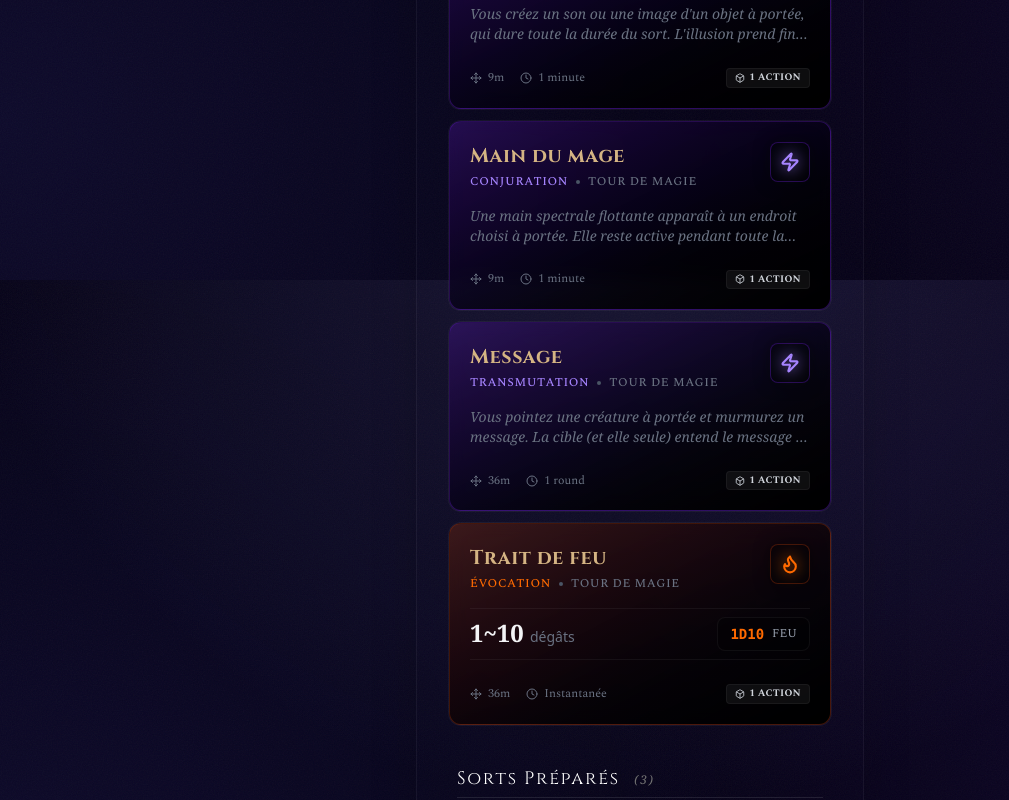
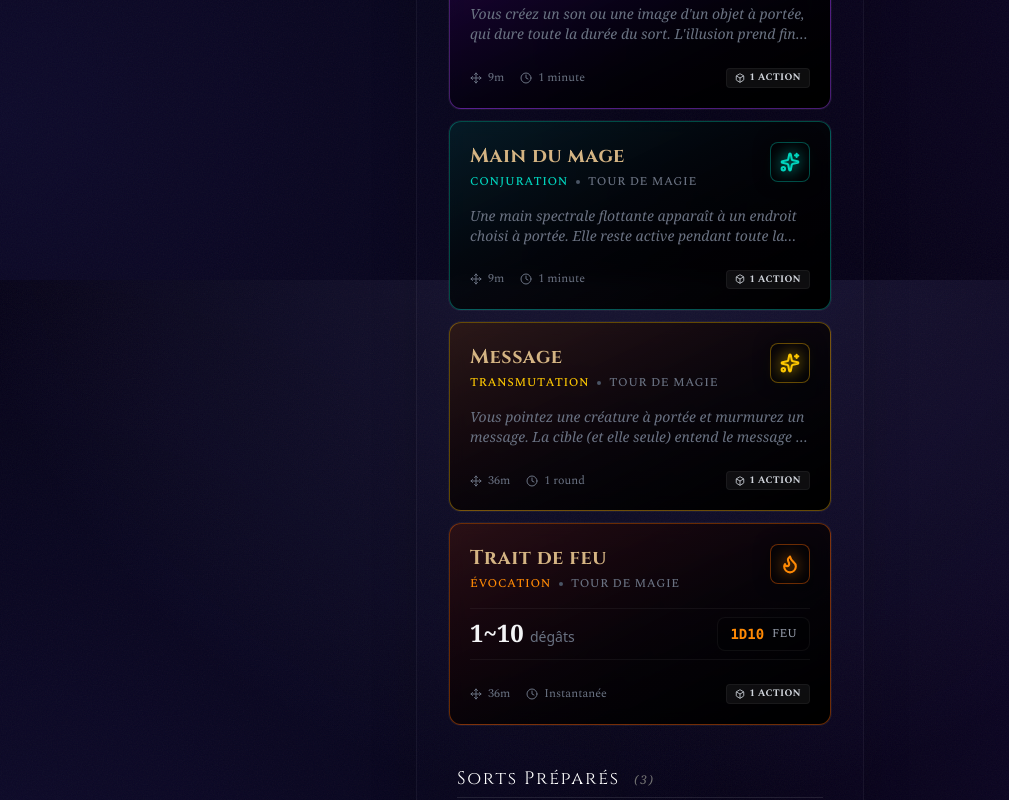
Before and after one commit to francoisduplan/grimoire-app, a Next.js app: page / in a window 1280 px wide. Shown: the part 1320-2120 px from the top of the page, without its empty margins (0-1009 px from the left). Built offline with nearby package versions, Linux system fonts and the light colour scheme.

Commit message:
Fix couleurs coherentes, range Rayon ardent 6-36, fix TypeScript

```diff
--- a/src/components/features/SpellDetail.tsx
+++ b/src/components/features/SpellDetail.tsx
@@ -303,7 +303,7 @@ export function SpellDetail({ spell, onClose }: SpellDetailProps) {
 
   // Calcul des dés de dégâts avec upcast ET scaling cantrip
   const getUpcastDice = () => {
-    if (!spell.damage) return spell.damage?.dice || '';
+    if (!spell.damage) return '';
     const baseDice = spell.damage.dice;
 
     // Scaling des cantrips (niveau 0)
@@ -412,7 +412,7 @@ export function SpellDetail({ spell, onClose }: SpellDetailProps) {
       textGradient: 'from-amber-200 via-amber-400 to-yellow-500'
     };
 
-    // 2. Ensuite les buffs actifs
+    // 2. Buffs actifs → Cyan
     if (isActiveEffect) return {
       accent: 'text-cyan-400 border-cyan-400/50 shadow-cyan-400/40',
       glow: 'bg-cyan-400',
@@ -425,17 +425,41 @@ export function SpellDetail({ spell, onClose }: SpellDetailProps) {
       textGradient: 'from-cyan-200 via-cyan-400 to-blue-500'
     };
 
-    // 3. Enfin le thème par défaut du sort
+    // 3. Dons / Aptitudes / Chronomancie → Or
+    if (['Aptitude', 'Don', 'Chronomancie'].includes(spell.school)) return {
+      accent: 'text-amber-400 border-amber-400/30 shadow-amber-400/20',
+      glow: 'bg-amber-400',
+      glowRgb: '251, 191, 36',
+      glowShadow: '0 0 10px rgba(251, 191, 36, 0.1)',
+      glowShadowHover: '0 0 15px rgba(251, 191, 36, 0.18)',
+      btnGradient: 'from-amber-600 to-yellow-900',
+      btnShadow: 'shadow-amber-900/40',
+      btnBorder: 'border-amber-500/40',
+      textGradient: 'from-amber-200 via-amber-400 to-yellow-500'
+    };
+
+    // 4. Par TYPE DE DÉGÂTS (priorité)
     if (spell.damage?.type === 'Feu') return {
-      accent: 'text-orange-500 border-orange-500/30 shadow-orange-500/20',
-      glow: 'bg-orange-500',
-      glowRgb: '249, 115, 22',
-      glowShadow: '0 0 10px rgba(249, 115, 22, 0.1)',
-      glowShadowHover: '0 0 15px rgba(249, 115, 22, 0.18)',
+      accent: 'text-orange-400 border-orange-400/30 shadow-orange-400/20',
+      glow: 'bg-orange-400',
+      glowRgb: '251, 146, 60',
+      glowShadow: '0 0 10px rgba(251, 146, 60, 0.1)',
+      glowShadowHover: '0 0 15px rgba(251, 146, 60, 0.18)',
       btnGradient: 'from-orange-600 to-red-900',
       btnShadow: 'shadow-orange-900/40',
       btnBorder: 'border-orange-500/40',
       textGradient: 'from-orange-200 via-orange-400 to-red-500'
+    };
+    if (spell.damage?.type === 'Tonnerre') return {
+      accent: 'text-sky-400 border-sky-400/30 shadow-sky-400/20',
+      glow: 'bg-sky-400',
+      glowRgb: '56, 189, 248',
+      glowShadow: '0 0 10px rgba(56, 189, 248, 0.1)',
+      glowShadowHover: '0 0 15px rgba(56, 189, 248, 0.18)',
+      btnGradient: 'from-sky-600 to-blue-900',
+      btnShadow: 'shadow-sky-900/40',
+      btnBorder: 'border-sky-500/40',
+      textGradient: 'from-sky-200 via-sky-400 to-blue-500'
     };
     if (spell.damage?.type === 'Force') return {
       accent: 'text-fuchsia-400 border-fuchsia-400/30 shadow-fuchsia-400/20',
@@ -448,6 +472,63 @@ export function SpellDetail({ spell, onClose }: SpellDetailProps) {
       btnBorder: 'border-fuchsia-500/40',
       textGradient: 'from-fuchsia-200 via-fuchsia-400 to-purple-500'
     };
+    if (spell.damage?.type === 'Froid') return {
+      accent: 'text-cyan-300 border-cyan-300/30 shadow-cyan-300/20',
+      glow: 'bg-cyan-300',
+      glowRgb: '103, 232, 249',
+      glowShadow: '0 0 10px rgba(103, 232, 249, 0.1)',
+      glowShadowHover: '0 0 15px rgba(103, 232, 249, 0.18)',
+      btnGradient: 'from-cyan-600 to-blue-900',
+      btnShadow: 'shadow-cyan-900/40',
+      btnBorder: 'border-cyan-400/40',
+      textGradient: 'from-cyan-100 via-cyan-300 to-blue-400'
+    };
+    if (spell.damage?.type === 'Variable') return {
+      accent: 'text-violet-400 border-violet-400/30 shadow-violet-400/20',
+      glow: 'bg-violet-400',
+      glowRgb: '167, 139, 250',
+      glowShadow: '0 0 10px rgba(167, 139, 250, 0.1)',
+      glowShadowHover: '0 0 15px rgba(167, 139, 250, 0.18)',
+      btnGradient: 'from-violet-600 to-indigo-900',
+      btnShadow: 'shadow-violet-900/40',
+      btnBorder: 'border-violet-500/40',
+      textGradient: 'from-violet-200 via-violet-400 to-indigo-500'
+    };
+
+    // 5. Par ÉCOLE (sorts utilitaires)
+    if (spell.school === 'Abjuration') return {
+      accent: 'text-blue-400 border-blue-400/30 shadow-blue-400/20',
+      glow: 'bg-blue-400',
+      glowRgb: '96, 165, 250',
+      glowShadow: '0 0 10px rgba(96, 165, 250, 0.1)',
+      glowShadowHover: '0 0 15px rgba(96, 165, 250, 0.18)',
+      btnGradient: 'from-blue-600 to-blue-900',
+      btnShadow: 'shadow-blue-900/40',
+      btnBorder: 'border-blue-500/40',
+      textGradient: 'from-blue-200 via-blue-400 to-blue-600'
+    };
+    if (spell.school === 'Divination') return {
+      accent: 'text-cyan-400 border-cyan-400/30 shadow-cyan-400/20',
+      glow: 'bg-cyan-400',
+      glowRgb: '34, 211, 238',
+      glowShadow: '0 0 10px rgba(34, 211, 238, 0.1)',
+      glowShadowHover: '0 0 15px rgba(34, 211, 238, 0.18)',
+      btnGradient: 'from-cyan-600 to-teal-900',
+      btnShadow: 'shadow-cyan-900/40',
+      btnBorder: 'border-cyan-500/40',
+      textGradient: 'from-cyan-200 via-cyan-400 to-teal-500'
+    };
+    if (spell.school === 'Illusion') return {
+      accent: 'text-purple-400 border-purple-400/30 shadow-purple-400/20',
+      glow: 'bg-purple-400',
+      glowRgb: '192, 132, 252',
+      glowShadow: '0 0 10px rgba(192, 132, 252, 0.1)',
+      glowShadowHover: '0 0 15px rgba(192, 132, 252, 0.18)',
+      btnGradient: 'from-purple-600 to-purple-900',
+      btnShadow: 'shadow-purple-900/40',
+      btnBorder: 'border-purple-500/40',
+      textGradient: 'from-purple-200 via-purple-400 to-purple-600'
+    };
     if (spell.school === 'Nécromancie') return {
       accent: 'text-emerald-400 border-emerald-400/30 shadow-emerald-400/20',
       glow: 'bg-emerald-400',
@@ -459,28 +540,52 @@ export function SpellDetail({ spell, onClose }: SpellDetailProps) {
       btnBorder: 'border-emerald-500/40',
       textGradient: 'from-emerald-200 via-emerald-400 to-green-500'
     };
-    if (spell.school === 'Abjuration') return {
-      accent: 'text-cyan-400 border-cyan-400/30 shadow-cyan-400/20',
-      glow: 'bg-cyan-400',
-      glowRgb: '34, 211, 238',
-      glowShadow: '0 0 10px rgba(34, 211, 238, 0.1)',
-      glowShadowHover: '0 0 15px rgba(34, 211, 238, 0.18)',
-      btnGradient: 'from-cyan-600 to-blue-900',
-      btnShadow: 'shadow-cyan-900/40',
-      btnBorder: 'border-cyan-500/40',
-      textGradient: 'from-cyan-200 via-cyan-400 to-blue-500'
-    };
-    if (['Aptitude', 'Don', 'Chronomancie'].includes(spell.school)) return {
-      accent: 'text-amber-400 border-amber-400/30 shadow-amber-400/20',
-      glow: 'bg-amber-400',
-      glowRgb: '251, 191, 36',
-      glowShadow: '0 0 10px rgba(251, 191, 36, 0.1)',
-      glowShadowHover: '0 0 15px rgba(251, 191, 36, 0.18)',
-      btnGradient: 'from-amber-600 to-yellow-900',
-      btnShadow: 'shadow-amber-900/40',
-      btnBorder: 'border-amber-500/40',
-      textGradient: 'from-amber-200 via-amber-400 to-yellow-500'
-    };
+    if (spell.school === 'Conjuration') return {
+      accent: 'text-teal-400 border-teal-400/30 shadow-teal-400/20',
+      glow: 'bg-teal-400',
+      glowRgb: '45, 212, 191',
+      glowShadow: '0 0 10px rgba(45, 212, 191, 0.1)',
+      glowShadowHover: '0 0 15px rgba(45, 212, 191, 0.18)',
+      btnGradient: 'from-teal-600 to-teal-900',
+      btnShadow: 'shadow-teal-900/40',
+      btnBorder: 'border-teal-500/40',
+      textGradient: 'from-teal-200 via-teal-400 to-teal-600'
+    };
+    if (spell.school === 'Enchantement') return {
+      accent: 'text-pink-400 border-pink-400/30 shadow-pink-400/20',
+      glow: 'bg-pink-400',
+      glowRgb: '244, 114, 182',
+      glowShadow: '0 0 10px rgba(244, 114, 182, 0.1)',
+      glowShadowHover: '0 0 15px rgba(244, 114, 182, 0.18)',
+      btnGradient: 'from-pink-600 to-pink-900',
+      btnShadow: 'shadow-pink-900/40',
+      btnBorder: 'border-pink-500/40',
+      textGradient: 'from-pink-200 via-pink-400 to-pink-600'
+    };
+    if (spell.school === 'Transmutation') return {
+      accent: 'text-yellow-400 border-yellow-400/30 shadow-yellow-400/20',
+      glow: 'bg-yellow-400',
+      glowRgb: '250, 204, 21',
+      glowShadow: '0 0 10px rgba(250, 204, 21, 0.1)',
+      glowShadowHover: '0 0 15px rgba(250, 204, 21, 0.18)',
+      btnGradient: 'from-yellow-600 to-amber-900',
+      btnShadow: 'shadow-yellow-900/40',
+      btnBorder: 'border-yellow-500/40',
+      textGradient: 'from-yellow-200 via-yellow-400 to-amber-500'
+    };
+    if (spell.school === 'Évocation') return {
+      accent: 'text-red-400 border-red-400/30 shadow-red-400/20',
+      glow: 'bg-red-400',
+      glowRgb: '248, 113, 113',
+      glowShadow: '0 0 10px rgba(248, 113, 113, 0.1)',
+      glowShadowHover: '0 0 15px rgba(248, 113, 113, 0.18)',
+      btnGradient: 'from-red-600 to-red-900',
+      btnShadow: 'shadow-red-900/40',
+      btnBorder: 'border-red-500/40',
+      textGradient: 'from-red-200 via-red-400 to-red-600'
+    };
+
+    // Défaut → Violet
     return {
       accent: 'text-violet-400 border-violet-400/30 shadow-violet-400/20',
       glow: 'bg-violet-400',
--- a/src/components/ui/SpellCard.tsx
+++ b/src/components/ui/SpellCard.tsx
@@ -46,7 +46,7 @@ export function SpellCard({ spell, onClick, isPrepared = false, isKnown = false,
   const isRituel = spell.ritual;
   const isDon = ['Don', 'Aptitude', 'Chronomancie'].includes(spell.school);
 
-  // Configuration visuelle selon l'école ou le type de dégâts
+  // Configuration visuelle selon le type de dégâts OU l'école
   const getTheme = () => {
     // 1. SI GRATUIT : Thème OR Forcé
     if (isFreeCast) return {
@@ -57,6 +57,7 @@ export function SpellCard({ spell, onClick, isPrepared = false, isKnown = false,
       glow: 'shadow-amber-500/20'
     };
 
+    // 2. Dons / Aptitudes / Chronomancie → Or
     if (isDon) return {
       color: 'text-amber-400',
       bg: 'from-amber-950/40 to-black',
@@ -64,47 +65,109 @@ export function SpellCard({ spell, onClick, isPrepared = false, isKnown = false,
       icon: Star,
       glow: 'shadow-amber-500/10'
     };
+
+    // 3. Par TYPE DE DÉGÂTS (priorité)
     if (spell.damage?.type === 'Feu') return {
-      color: 'text-orange-500',
-      bg: 'from-orange-900/40 to-black',
-      border: 'border-orange-900/50',
+      color: 'text-orange-400',
+      bg: 'from-orange-950/50 to-black',
+      border: 'border-orange-500/40',
       icon: Flame,
-      glow: 'shadow-orange-900/20'
+      glow: 'shadow-orange-500/20'
     };
+    if (spell.damage?.type === 'Tonnerre') return {
+      color: 'text-sky-400',
+      bg: 'from-sky-950/50 to-black',
+      border: 'border-sky-500/40',
+      icon: Zap,
+      glow: 'shadow-sky-500/20'
+    };
+    if (spell.damage?.type === 'Force') return {
+      color: 'text-fuchsia-400',
+      bg: 'from-fuchsia-950/50 to-black',
+      border: 'border-fuchsia-500/40',
+      icon: Sparkles,
+      glow: 'shadow-fuchsia-500/20'
+    };
+    if (spell.damage?.type === 'Froid') return {
+      color: 'text-cyan-300',
+      bg: 'from-cyan-950/50 to-black',
+      border: 'border-cyan-400/40',
+      icon: Sparkles,
+      glow: 'shadow-cyan-400/20'
+    };
+    if (spell.damage?.type === 'Variable') return {
+      color: 'text-violet-400',
+      bg: 'from-violet-950/50 to-black',
+      border: 'border-violet-500/40',
+      icon: Sparkles,
+      glow: 'shadow-violet-500/20'
+    };
+
+    // 4. Par ÉCOLE (sorts utilitaires)
     if (spell.school === 'Abjuration') return {
       color: 'text-blue-400',
-      bg: 'from-blue-900/40 to-black',
-      border: 'border-blue-900/50',
+      bg: 'from-blue-950/50 to-black',
+      border: 'border-blue-500/40',
       icon: Shield,
-      glow: 'shadow-blue-900/20'
-    };
-    if (spell.school === 'Nécromancie') return {
-      color: 'text-green-500',
-      bg: 'from-green-900/40 to-black',
-      border: 'border-green-900/50',
-      icon: Skull,
-      glow: 'shadow-green-900/20'
-    };
-     if (spell.damage?.type === 'Force') return {
-      color: 'text-fuchsia-400',
-      bg: 'from-fuchsia-900/40 to-black',
-      border: 'border-fuchsia-900/50',
-      icon: Sparkles,
-      glow: 'shadow-fuchsia-900/20'
+      glow: 'shadow-blue-500/20'
     };
     if (spell.school === 'Divination') return {
       color: 'text-cyan-400',
-      bg: 'from-cyan-900/40 to-black',
-      border: 'border-cyan-900/50',
+      bg: 'from-cyan-950/50 to-black',
+      border: 'border-cyan-500/40',
       icon: Eye,
-      glow: 'shadow-cyan-900/20'
+      glow: 'shadow-cyan-500/20'
     };
+    if (spell.school === 'Illusion') return {
+      color: 'text-purple-400',
+      bg: 'from-purple-950/50 to-black',
+      border: 'border-purple-500/40',
+      icon: Eye,
+      glow: 'shadow-purple-500/20'
+    };
+    if (spell.school === 'Nécromancie') return {
+      color: 'text-emerald-400',
+      bg: 'from-emerald-950/50 to-black',
+      border: 'border-emerald-500/40',
+      icon: Skull,
+      glow: 'shadow-emerald-500/20'
+    };
+    if (spell.school === 'Conjuration') return {
+      color: 'text-teal-400',
+      bg: 'from-teal-950/50 to-black',
+      border: 'border-teal-500/40',
+      icon: Sparkles,
+      glow: 'shadow-teal-500/20'
+    };
+    if (spell.school === 'Enchantement') return {
+      color: 'text-pink-400',
+      bg: 'from-pink-950/50 to-black',
+      border: 'border-pink-500/40',
+      icon: Brain,
+      glow: 'shadow-pink-500/20'
+    };
+    if (spell.school === 'Transmutation') return {
+      color: 'text-yellow-400',
+      bg: 'from-yellow-950/50 to-black',
+      border: 'border-yellow-500/40',
+      icon: Sparkles,
+      glow: 'shadow-yellow-500/20'
+    };
+    if (spell.school === 'Évocation') return {
+      color: 'text-red-400',
+      bg: 'from-red-950/50 to-black',
+      border: 'border-red-500/40',
+      icon: Flame,
+      glow: 'shadow-red-500/20'
+    };
+
+    // Défaut → Violet
     return {
       color: 'text-violet-400',
-      bg: 'from-violet-900/40 to-black',
-      border: 'border-violet-900/50',
-      icon: Zap,
-      glow: 'shadow-violet-900/20'
+      bg: 'from-violet-950/50 to-black',
+      border: 'border-violet-500/40',
+      icon: Sparkles,
+      glow: 'shadow-violet-500/20'
     };
   };
 
@@ -117,8 +180,10 @@ export function SpellCard({ spell, onClick, isPrepared = false, isKnown = false,
   const getDamageRange = () => {
     if (!spell.damage) return null;
 
+    // Utiliser displayDice si disponible, sinon dice
+    let diceStr = (spell.damage.displayDice || spell.damage.dice).toLowerCase();
+
     // Pour les cantrips avec scaling, utiliser les dés modifiés
-    let diceStr = spell.damage.dice.toLowerCase();
     if (spell.level === 0 && spell.higherLevels && cantripMultiplier > 1) {
       const match = spell.damage.dice.match(/(\d+)D(\d+)/i);
       if (match) {
@@ -126,14 +191,25 @@ export function SpellCard({ spell, onClick, isPrepared = false, isKnown = false,
       }
     }
 
-    // Cas spécial Magic Missile: 3x(1D4+1) = 3 × (1+1) à 3 × (4+1) = 6~15
-    if (diceStr.includes('3x') && diceStr.includes('1d4+1')) {
-      return "6~15";
+    // Cas spécial Magic Missile: Nx(1D4+1) = N × (1+1) à N × (4+1)
+    const magicMissileMatch = diceStr.match(/(\d+)[x×]\(1d4\+1\)/);
+    if (magicMissileMatch) {
+      const projectiles = parseInt(magicMissileMatch[1]);
+      const min = projectiles * 2;  // N × (1+1)
+      const max = projectiles * 5;  // N × (4+1)
+      return `${min}~${max}`;
     }
 
-    // Cas Rayon ardent et autres "3x XDY": utiliser displayDice si présent
-    if (diceStr.includes('x')) {
-      return null; // On n'affiche pas de range pour les multi-attaques
+    // Cas multi-attaques comme Rayon ardent: "NxXDY" ou displayDice "3×2D6"
+    const multiAttackMatch = diceStr.match(/(\d+)[x×](\d+)d(\d+)/i);
+    if (multiAttackMatch) {
+      const attacks = parseInt(multiAttackMatch[1]);
+      const numDice = parseInt(multiAttackMatch[2]);
+      const dieSize = parseInt(multiAttackMatch[3]);
+      const totalDice = attacks * numDice;
+      const min = totalDice;           // Tous les 1
+      const max = totalDice * dieSize; // Tous au max
+      return `${min}~${max}`;
     }
 
     // Standard: "XDY" ou "XDY+Z"
```
